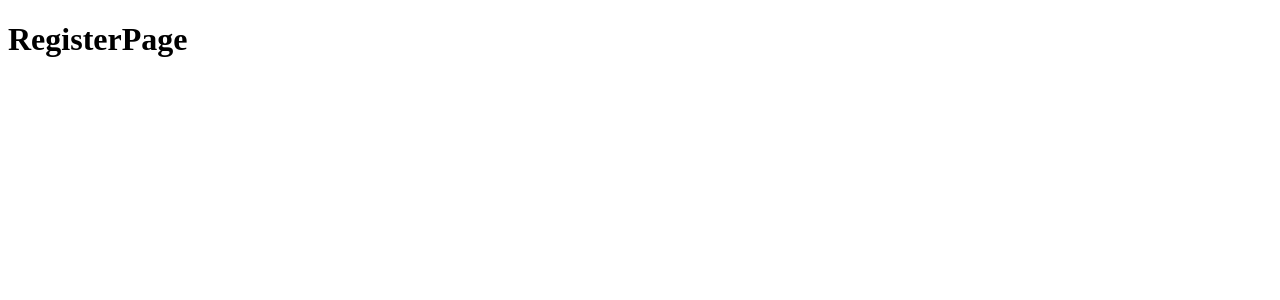
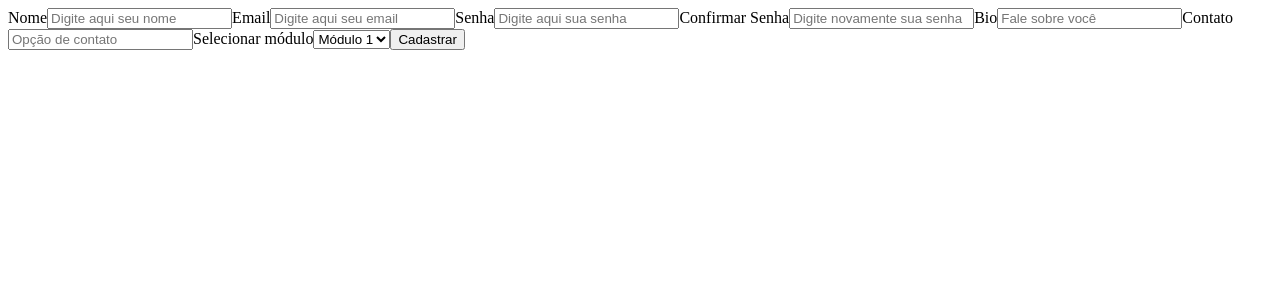
Before and after one commit to DaviSouzaS/kenzie-hub-react-entrega, a React (Create React App) app: page /registerPage in a window 1280 px wide. Shown: the top 300 px of the page. Built offline with nearby package versions, Linux system fonts and the light colour scheme.

Commit message:
feat: createRegisterFormAndValidations

```diff
--- a/package.json
+++ b/package.json
@@ -3,14 +3,17 @@
   "version": "0.1.0",
   "private": true,
   "dependencies": {
+    "@hookform/resolvers": "^2.9.10",
     "@testing-library/jest-dom": "^5.14.1",
     "@testing-library/react": "^13.0.0",
     "@testing-library/user-event": "^13.2.1",
     "react": "^18.2.0",
     "react-dom": "^18.2.0",
+    "react-hook-form": "^7.40.0",
     "react-router-dom": "^6.4.4",
     "react-scripts": "5.0.1",
-    "web-vitals": "^2.1.0"
+    "web-vitals": "^2.1.0",
+    "yup": "^0.32.11"
   },
   "scripts": {
     "start": "react-scripts start",
--- /dev/null
+++ b/src/components/RegisterForm/index.jsx
@@ -0,0 +1,82 @@
+import { useForm } from "react-hook-form"
+import { yupResolver } from "@hookform/resolvers/yup"
+import * as yup from "yup"
+
+export function RegisterForm () {
+
+    function submit (data) {
+        console.log(data)
+    }
+
+    const validate = yup.object().shape({
+        name: yup.string().required("O nome é obrigatório")
+        .min(3, "O nome precisa ter mais que 2 caracteres")
+        .max(100, "O nome pode ter até 100 caracteres"),
+
+        email: yup.string().required("O email é obrigatório")
+        .email("É necessário fornecer um email"),
+
+        password: yup.string().required("A senha é obrigatória")
+        .matches(/(?=.*?[A-Z])/, "É necessário pelo menos uma letra maiúscula.")
+        .matches(/(?=.*?[a-z])/, "É necessário pelo menos uma letra minúscula.")
+        .matches(/(?=.*?[0-9])/, "É necessário pelo menos um número.")
+        .matches(/(?=.*?[#?!@$%^&*-])/, "É necessário pelo menos um caractere especial")
+        .min(8, "É necessário uma senha de no mínimo 8 caracteres"),
+
+        confirm: yup.string().required("É necessário confirmar sua senha")
+        .oneOf([yup.ref('password')], "As senhas não coincidem"),
+
+        bio: yup.string().required("É necessário preencher este campo")
+        .min(3, "O campo precisa ter mais que 2 caracteres")
+        .max(200, "O campo pode ter até 200 caracteres"),
+
+        contact: yup.string().required("É necessário preencher este campo")
+        .min(3, "O campo precisa ter mais que 2 caracteres")
+        .max(200, "O campo pode ter até 200 caracteres"),
+
+        course_module: yup.string().required("É necessário escolher um módulo")
+    })
+
+    const { register, handleSubmit, formState: { errors }, } = useForm({ resolver: yupResolver(validate) })
+
+    return (
+        <form onSubmit={handleSubmit(submit)} noValidate>
+            <label htmlFor="name">Nome</label>
+            <input type="text" id="name" placeholder="Digite aqui seu nome" {...register("name")}/>
+            {errors.name?.message && <p>{errors.name.message}</p>}
+
+            <label htmlFor="mail">Email</label>
+            <input type="email" id="mail" placeholder="Digite aqui seu email" {...register("email")}/>
+            {errors.email?.message && <p>{errors.email.message}</p>}
+
+            <label htmlFor="pass">Senha</label>
+            <input type="password" id="pass" placeholder="Digite aqui sua senha" {...register("password")}/>
+            {errors.password?.message && <p>{errors.password.message}</p>}
+
+            <label htmlFor="confirm">Confirmar Senha</label>
+            <input type="password" id="confirm" placeholder="Digite novamente sua senha" {...register("confirm")}/>
+            {errors.confirm?.message && <p>{errors.confirm.message}</p>}
+
+            <label htmlFor="bio">Bio</label>
+            <input type="text" id="bio" placeholder="Fale sobre você" {...register("bio")}/>
+            {errors.bio?.message && <p>{errors.bio.message}</p>}
+
+            <label htmlFor="contact">Contato</label>
+            <input type="text" id="contact" placeholder="Opção de contato" {...register("contact")}/>
+            {errors.contact?.message && <p>{errors.contact.message}</p>}
+
+            <label htmlFor="module">Selecionar módulo</label>
+            <select id="module" {...register("course_module")}>
+                <option value="modulo1">Módulo 1</option>
+                <option value="modulo2">Módulo 2</option>
+                <option value="modulo3">Módulo 3</option>
+                <option value="modulo4">Módulo 4</option>
+                <option value="modulo5">Módulo 5</option>
+                <option value="modulo6">Módulo 6</option>
+            </select>
+            {errors.course_module?.message && <p>{errors.course_module.message}</p>}
+
+            <button type="submit">Cadastrar</button>
+        </form>
+    )
+}
--- a/src/pages/RegisterPage/index.jsx
+++ b/src/pages/RegisterPage/index.jsx
@@ -1,5 +1,7 @@
+import { RegisterForm } from "../../components/RegisterForm"
+
 export function RegisterPage () {
     return (
-        <h1>RegisterPage</h1>
+        <RegisterForm/>
     )
 }
```
Also changed, not shown: 1 other file (tests, documents, lock files or other folders).
